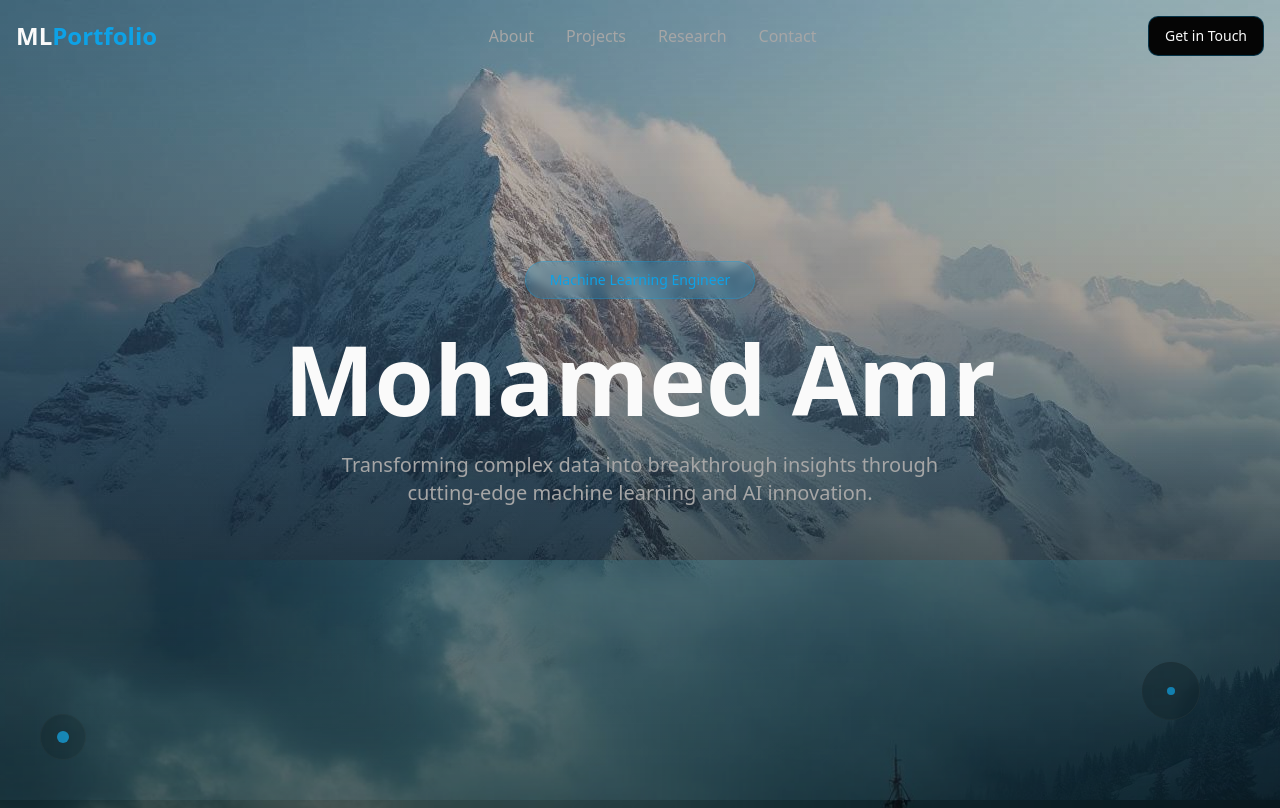
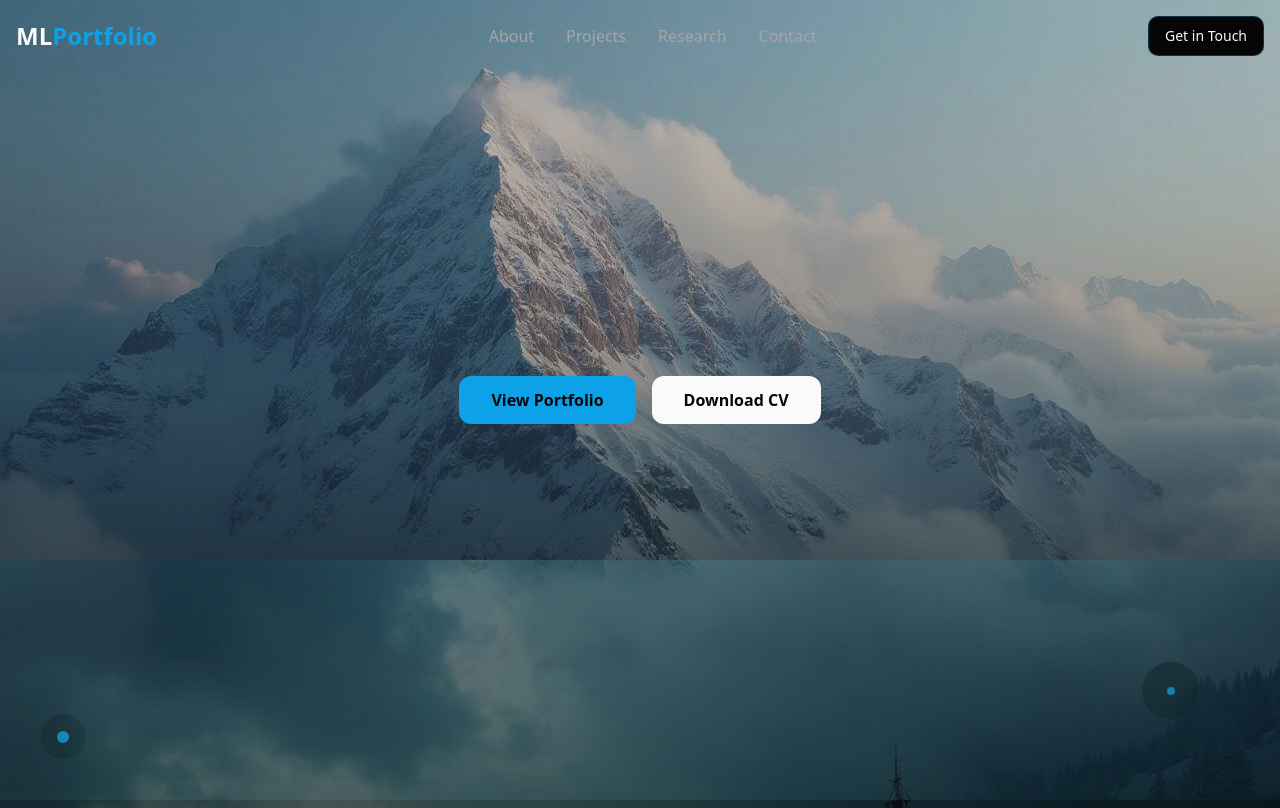
Before and after one commit to MAmr9UH/Personal-Website-, a React (Vite) app: page / in a window 1280 px wide. Shown: the top 808 px of the page. Built offline with nearby package versions, Linux system fonts and the light colour scheme.

Commit message:
Revert button removal
Reverted the removal of buttons from the hero section.

```diff
--- a/src/components/HeroSection.tsx
+++ b/src/components/HeroSection.tsx
@@ -27,17 +27,14 @@ const HeroSection = () => {
       {/* Content */}
       <div className="relative z-10 flex h-full items-center justify-center px-4">
         <div className="mx-auto max-w-4xl text-center">
-          <div className="mb-8 inline-block rounded-full bg-primary/20 px-6 py-2 text-sm font-medium text-primary backdrop-blur-sm border border-primary/30">
-            Machine Learning Engineer
+          <div className="flex flex-col justify-center gap-4 sm:flex-row">
+            <button className="rounded-lg bg-primary px-8 py-3 font-semibold text-primary-foreground hover:bg-primary/90 transition-colors backdrop-blur-sm">
+              View Portfolio
+            </button>
+            <button className="rounded-lg bg-foreground px-8 py-3 font-semibold text-background hover:bg-foreground/90 transition-colors backdrop-blur-sm">
+              Download CV
+            </button>
           </div>
-
-          <h1 className="mb-6 text-5xl font-bold text-foreground md:text-7xl lg:text-8xl">
-            Mohamed Amr
-          </h1>
-
-          <p className="mx-auto mb-8 max-w-2xl text-lg leading-relaxed text-muted-foreground md:text-xl">
-            Transforming complex data into breakthrough insights through cutting‑edge machine learning and AI innovation.
-          </p>
         </div>
       </div>
 
```
